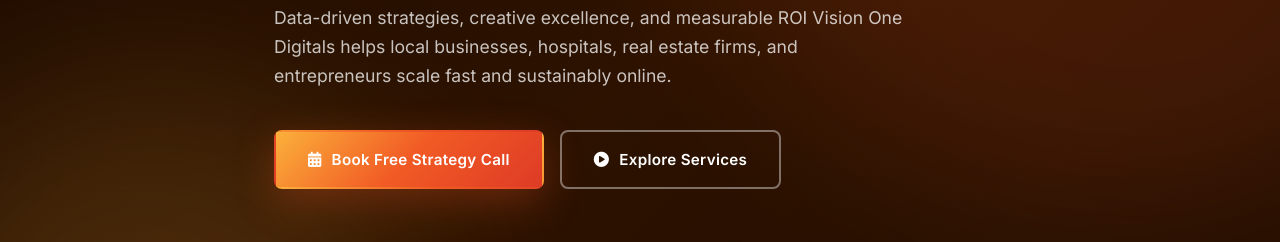
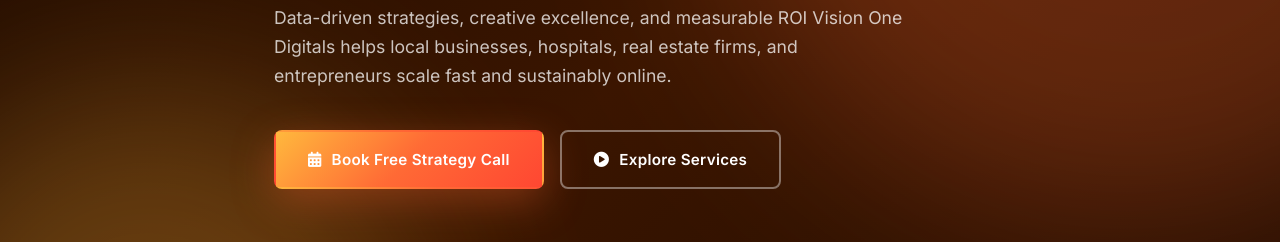
Before and after one commit to manojalluri/Vision-One-Digitals, a website built with Vite: page index.html in a window 1280 px wide. Shown: the part 341-583 px from the top of the page. Built offline with nearby package versions, Linux system fonts and the light colour scheme; a web font is replaced by a local one.

Commit message:
style: increase brightness and vibrancy of brand colors and hero section

```diff
--- a/src/style.css
+++ b/src/style.css
@@ -6,10 +6,10 @@
 @import url('https://fonts.googleapis.com/css2?family=Inter:wght@300;400;500;600;700;800&family=Playfair+Display:ital,wght@0,600;0,700;0,800;1,600;1,700&display=swap');
 
 :root {
-  /* Brand Colors - Extracted from Logo */
-  --orange: #F15A24;
-  --red-orange: #DE3B26;
-  --gold: #FBB03B;
+  /* Brand Colors - Brightened */
+  --orange: #FF6A35;
+  --red-orange: #FF4732;
+  --gold: #FFB83D;
   --dark: #1A1A1A;
   --dark-alt: #111111;
   --white: #FFFFFF;
@@ -19,10 +19,10 @@
   --text-muted: rgba(26, 26, 26, 0.6);
   --text-body: #333333;
 
-  /* Gradients */
-  --grad-brand: linear-gradient(135deg, #FBB03B 0%, #F15A24 50%, #DE3B26 100%);
+  /* Gradients - More Vibrant */
+  --grad-brand: linear-gradient(135deg, #FFB83D 0%, #FF6A35 50%, #FF4732 100%);
   --grad-dark: linear-gradient(135deg, #1A1A1A 0%, #2c2c2c 100%);
-  --grad-hero: linear-gradient(135deg, #1a0a00 0%, #2d1200 50%, #1a0a00 100%);
+  --grad-hero: linear-gradient(135deg, #1e0b00 0%, #3a1500 50%, #1e0b00 100%);
 
   /* Typography */
   --font-head: 'Playfair Display', Georgia, serif;
@@ -39,7 +39,7 @@
   --shadow-s: 0 4px 16px rgba(0, 0, 0, 0.06);
   --shadow-m: 0 12px 40px rgba(0, 0, 0, 0.10);
   --shadow-l: 0 24px 64px rgba(0, 0, 0, 0.14);
-  --shadow-orange: 0 12px 40px rgba(241, 90, 36, 0.3);
+  --shadow-orange: 0 12px 40px rgba(255, 106, 53, 0.35);
 
   /* Transitions */
   --ease: all 0.4s cubic-bezier(0.165, 0.84, 0.44, 1);
@@ -236,6 +236,7 @@
   white-space: nowrap;
   transition: var(--ease);
   letter-spacing: -0.5px;
+  filter: drop-shadow(0 2px 10px rgba(255, 106, 53, 0.25));
 }
 
 .nav-links {
@@ -368,7 +369,7 @@
   position: absolute;
   border-radius: 50%;
   filter: blur(80px);
-  opacity: 0.15;
+  opacity: 0.25;
   animation: blobPulse 8s ease-in-out infinite alternate;
 }
 
```
